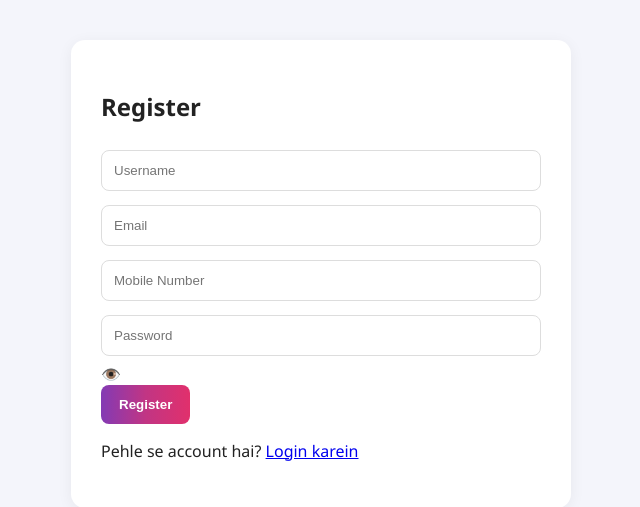
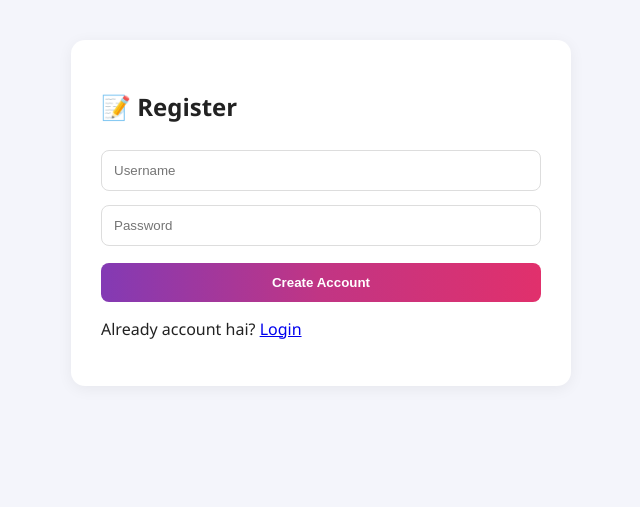
Before and after one commit to princekumar3232/Quizbuzz, a Flask app: page /register in a window 1280 px wide. Shown: the part 54-561 px from the top of the page, without its empty margins (319-959 px from the left). Run offline with Flask 3, Linux system fonts and the light colour scheme; data that the repository does not hold is empty; some libraries are stand-ins or nearby versions.

Commit message:
Update register.html

```diff
--- a/templates/register.html
+++ b/templates/register.html
@@ -1,26 +1,51 @@
 {% extends "base.html" %}
-{% block title %}Register{% endblock %}
+
+{% block title %}
+Register
+{% endblock %}
+
 {% block content %}
+
 <div class="auth-card">
-    <h2>Register</h2>
-    {% if error %}<p class="error">{{ error }}</p>{% endif %}
+
+    <h2>📝 Register</h2>
+
+    {% if error %}
+        <p class="error">{{ error }}</p>
+    {% endif %}
+
     <form method="POST">
-        <input type="text" name="username" placeholder="Username" required>
-        <input type="email" name="email" placeholder="Email" required>
-        <input type="tel" name="mobile_number" placeholder="Mobile Number" pattern="[0-9]{10}" maxlength="10" required>
-        <div class="password-wrapper">
-            <input type="password" name="password" id="password" placeholder="Password" required>
-            <span class="toggle-eye" onclick="togglePassword('password', this)">👁️</span>
-        </div>
-        <button type="submit">Register</button>
+
+        <input
+            type="text"
+            name="username"
+            placeholder="Username"
+            required
+        >
+
+        <input
+            type="password"
+            name="password"
+            placeholder="Password"
+            required
+        >
+
+        <button
+            class="full-btn"
+            type="submit"
+        >
+            Create Account
+        </button>
+
     </form>
-    <p>Pehle se account hai? <a href="{{ url_for('login') }}">Login karein</a></p>
+
+    <p>
+        Already account hai?
+        <a href="{{ url_for('login') }}">
+            Login
+        </a>
+    </p>
+
 </div>
-<script>
-function togglePassword(id, el) {
-    const input = document.getElementById(id);
-    if (input.type === "password") { input.type = "text"; el.textContent = "🙈"; }
-    else { input.type = "password"; el.textContent = "👁️"; }
-}
-</script>
+
 {% endblock %}
```
